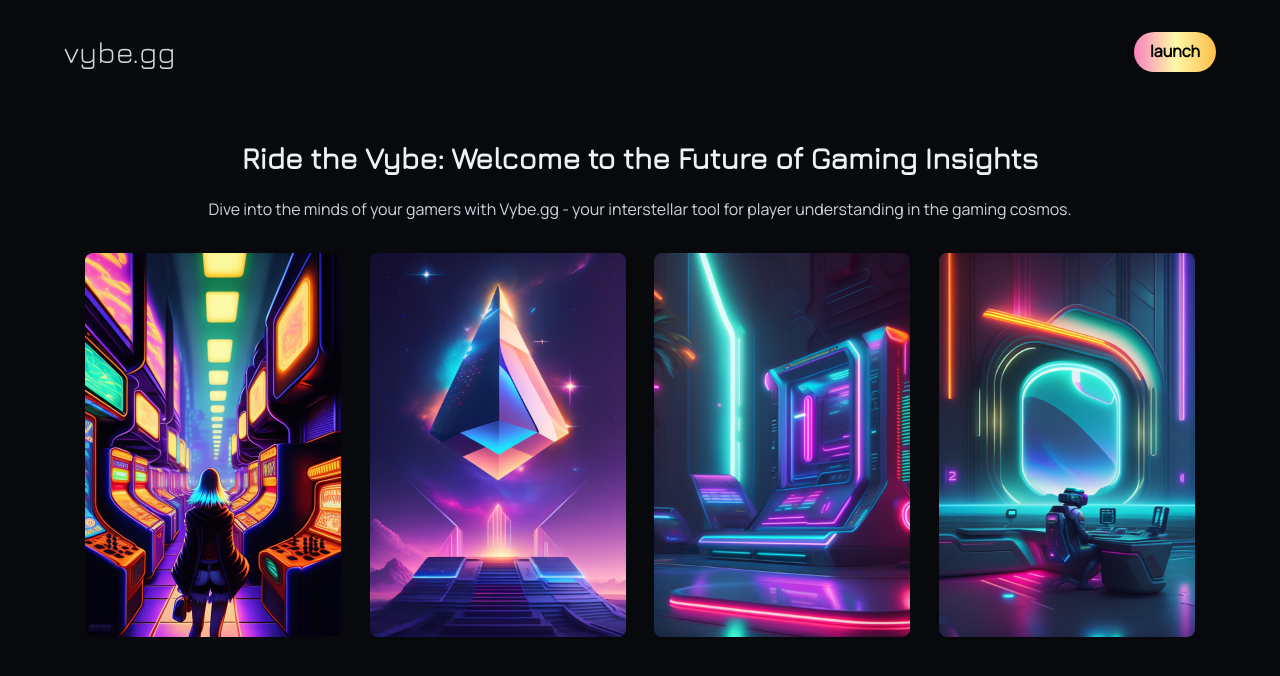
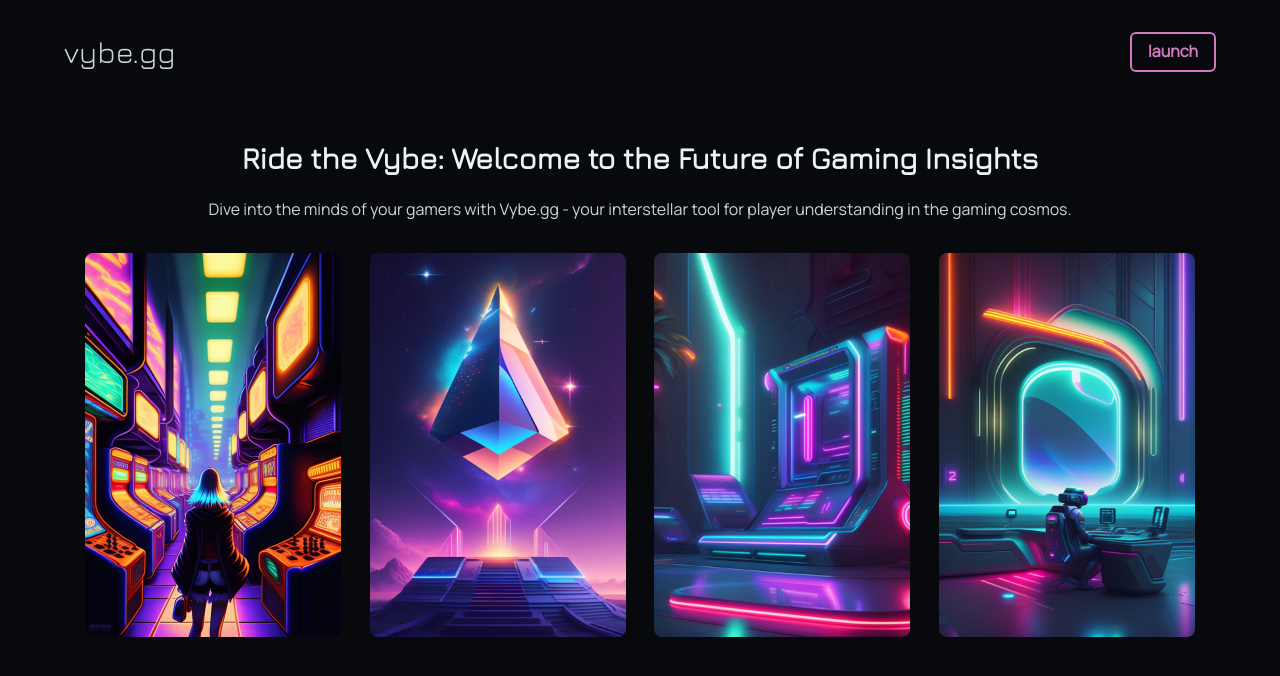
Before and after one commit to shl0k28/vybe_gg_client, a Next.js app: page / in a window 1280 px wide. Shown: the top 676 px of the page. Built offline with nearby package versions, Linux system fonts and the light colour scheme.

Commit message:
landing page done

```diff
--- a/src/pages/index.tsx
+++ b/src/pages/index.tsx
@@ -34,12 +34,12 @@ const Home: NextPage = () => {
                 <h1 className='text-3xl' style={{ fontFamily: 'Jura' }}>{header}</h1>
                 <Button
 					sx={{
-						bg: 'linear-gradient(90deg, #fa81bb, #fcf9a8, #febe48)',
-						color: 'black',
-						borderRadius: '25px',
+						border: '2px',
+						color: '#d27bc0',
+						bg: 'none',
 						_hover: {
-						  bg: 'linear-gradient(90deg, #fa81bb, #fcf9a8, #febe48)',
-						},
+							bg: 'none',
+						}
 					  }}
 				>
                     launch
```
